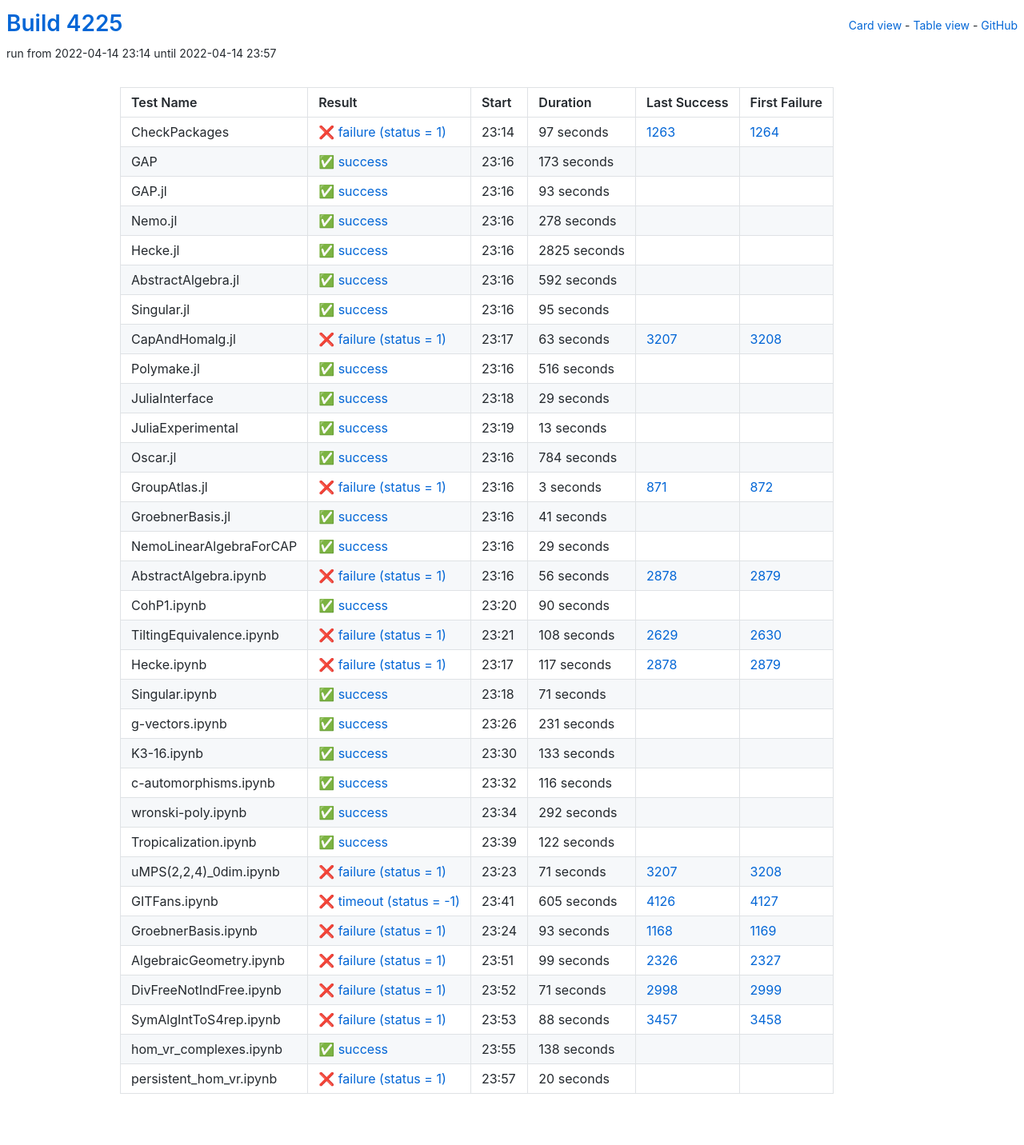
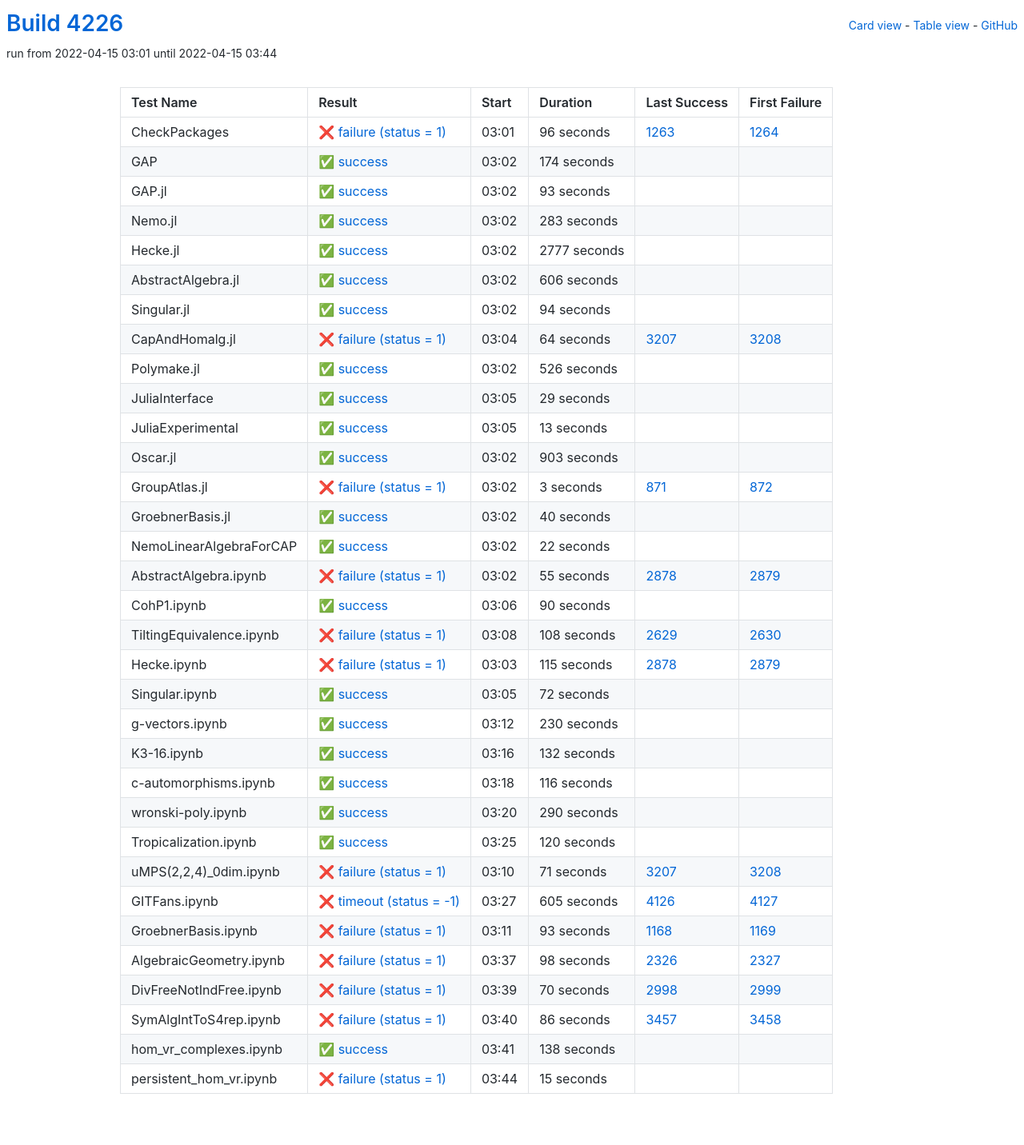
Before and after one commit to oscar-system/oscar-ci-status-stable, a Jekyll site: the page built from table.html, in a window 1280 px wide. Shown: the whole page at 80% size. Built offline with Jekyll 4.4.1, drawn with Linux system fonts in a browser that asks for light colours.

Commit message:
Build #4226

```diff
--- a/_data/ci.yml
+++ b/_data/ci.yml
@@ -1,6 +1,6 @@
 ---
-build: 4225
-build_url: https://oscarci.mathematik.uni-kl.de/job/oscar-stable/4225/
+build: 4226
+build_url: https://oscarci.mathematik.uni-kl.de/job/oscar-stable/4226/
 job: oscar-stable
 organization: oscar-system
 repo: oscar-ci-status-stable
@@ -8,32 +8,32 @@ repourl: https://github.com/oscar-system/oscar-ci-status-stable
 tests:
 - name: CheckPackages
   id: checkpackages
-  log: https://oscarci.mathematik.uni-kl.de/job/oscar-stable/4225/artifact/logs/build-4225/CheckPackages.log
-  start: 2022-04-14 23:14
+  log: https://oscarci.mathematik.uni-kl.de/job/oscar-stable/4226/artifact/logs/build-4226/CheckPackages.log
+  start: 2022-04-15 03:01
   success: false
   exitcode: 1
   status: failure
-  duration: 97
+  duration: 96
   last_success: 1263
   last_success_url: https://oscarci.mathematik.uni-kl.de/job/oscar-stable/1263/
   first_failure: 1264
   first_failure_url: https://oscarci.mathematik.uni-kl.de/job/oscar-stable/1264/
 - name: GAP
   id: gap
-  log: https://oscarci.mathematik.uni-kl.de/job/oscar-stable/4225/artifact/logs/build-4225/GAP.log
-  start: 2022-04-14 23:16
+  log: https://oscarci.mathematik.uni-kl.de/job/oscar-stable/4226/artifact/logs/build-4226/GAP.log
+  start: 2022-04-15 03:02
   success: true
   exitcode: 0
   status: success
-  duration: 173
+  duration: 174
   last_success: false
   last_success_url:
   first_failure: false
   first_failure_url:
 - name: GAP.jl
   id: gap-jl
-  log: https://oscarci.mathematik.uni-kl.de/job/oscar-stable/4225/artifact/logs/build-4225/GAP.jl.log
-  start: 2022-04-14 23:16
+  log: https://oscarci.mathematik.uni-kl.de/job/oscar-stable/4226/artifact/logs/build-4226/GAP.jl.log
+  start: 2022-04-15 03:02
   success: true
   exitcode: 0
   status: success
@@ -44,80 +44,80 @@ tests:
   first_failure_url:
 - name: Nemo.jl
   id: nemo-jl
-  log: https://oscarci.mathematik.uni-kl.de/job/oscar-stable/4225/artifact/logs/build-4225/Nemo.jl.log
-  start: 2022-04-14 23:16
+  log: https://oscarci.mathematik.uni-kl.de/job/oscar-stable/4226/artifact/logs/build-4226/Nemo.jl.log
+  start: 2022-04-15 03:02
   success: true
   exitcode: 0
   status: success
-  duration: 278
+  duration: 283
   last_success: false
   last_success_url:
   first_failure: false
   first_failure_url:
 - name: Hecke.jl
   id: hecke-jl
-  log: https://oscarci.mathematik.uni-kl.de/job/oscar-stable/4225/artifact/logs/build-4225/Hecke.jl.log
-  start: 2022-04-14 23:16
+  log: https://oscarci.mathematik.uni-kl.de/job/oscar-stable/4226/artifact/logs/build-4226/Hecke.jl.log
+  start: 2022-04-15 03:02
   success: true
   exitcode: 0
   status: success
-  duration: 2825
+  duration: 2777
   last_success: false
   last_success_url:
   first_failure: false
   first_failure_url:
 - name: AbstractAlgebra.jl
   id: abstractalgebra-jl
-  log: https://oscarci.mathematik.uni-kl.de/job/oscar-stable/4225/artifact/logs/build-4225/AbstractAlgebra.jl.log
-  start: 2022-04-14 23:16
+  log: https://oscarci.mathematik.uni-kl.de/job/oscar-stable/4226/artifact/logs/build-4226/AbstractAlgebra.jl.log
+  start: 2022-04-15 03:02
   success: true
   exitcode: 0
   status: success
-  duration: 592
+  duration: 606
   last_success: false
   last_success_url:
   first_failure: false
   first_failure_url:
 - name: Singular.jl
   id: singular-jl
-  log: https://oscarci.mathematik.uni-kl.de/job/oscar-stable/4225/artifact/logs/build-4225/Singular.jl.log
-  start: 2022-04-14 23:16
+  log: https://oscarci.mathematik.uni-kl.de/job/oscar-stable/4226/artifact/logs/build-4226/Singular.jl.log
+  start: 2022-04-15 03:02
   success: true
   exitcode: 0
   status: success
-  duration: 95
+  duration: 94
   last_success: false
   last_success_url:
   first_failure: false
   first_failure_url:
 - name: CapAndHomalg.jl
   id: capandhomalg-jl
-  log: https://oscarci.mathematik.uni-kl.de/job/oscar-stable/4225/artifact/logs/build-4225/CapAndHomalg.jl.log
-  start: 2022-04-14 23:17
+  log: https://oscarci.mathematik.uni-kl.de/job/oscar-stable/4226/artifact/logs/build-4226/CapAndHomalg.jl.log
+  start: 2022-04-15 03:04
   success: false
   exitcode: 1
   status: failure
-  duration: 63
+  duration: 64
   last_success: 3207
   last_success_url: https://oscarci.mathematik.uni-kl.de/job/oscar-stable/3207/
   first_failure: 3208
   first_failure_url: https://oscarci.mathematik.uni-kl.de/job/oscar-stable/3208/
 - name: Polymake.jl
   id: polymake-jl
-  log: https://oscarci.mathematik.uni-kl.de/job/oscar-stable/4225/artifact/logs/build-4225/Polymake.jl.log
-  start: 2022-04-14 23:16
+  log: https://oscarci.mathematik.uni-kl.de/job/oscar-stable/4226/artifact/logs/build-4226/Polymake.jl.log
+  start: 2022-04-15 03:02
   success: true
   exitcode: 0
   status: success
-  duration: 516
+  duration: 526
   last_success: false
   last_success_url:
   first_failure: false
   first_failure_url:
 - name: JuliaInterface
   id: juliainterface
-  log: https://oscarci.mathematik.uni-kl.de/job/oscar-stable/4225/artifact/logs/build-4225/JuliaInterface.log
-  start: 2022-04-14 23:18
+  log: https://oscarci.mathematik.uni-kl.de/job/oscar-stable/4226/artifact/logs/build-4226/JuliaInterface.log
+  start: 2022-04-15 03:05
   success: true
   exitcode: 0
   status: success
@@ -128,8 +128,8 @@ tests:
   first_failure_url:
 - name: JuliaExperimental
   id: juliaexperimental
-  log: https://oscarci.mathematik.uni-kl.de/job/oscar-stable/4225/artifact/logs/build-4225/JuliaExperimental.log
-  start: 2022-04-14 23:19
+  log: https://oscarci.mathematik.uni-kl.de/job/oscar-stable/4226/artifact/logs/build-4226/JuliaExperimental.log
+  start: 2022-04-15 03:05
   success: true
   exitcode: 0
   status: success
@@ -140,20 +140,20 @@ tests:
   first_failure_url:
 - name: Oscar.jl
   id: oscar-jl
-  log: https://oscarci.mathematik.uni-kl.de/job/oscar-stable/4225/artifact/logs/build-4225/Oscar.jl.log
-  start: 2022-04-14 23:16
+  log: https://oscarci.mathematik.uni-kl.de/job/oscar-stable/4226/artifact/logs/build-4226/Oscar.jl.log
+  start: 2022-04-15 03:02
   success: true
   exitcode: 0
   status: success
-  duration: 784
+  duration: 903
   last_success: false
   last_success_url:
   first_failure: false
   first_failure_url:
 - name: GroupAtlas.jl
   id: groupatlas-jl
-  log: https://oscarci.mathematik.uni-kl.de/job/oscar-stable/4225/artifact/logs/build-4225/GroupAtlas.jl.log
-  start: 2022-04-14 23:16
+  log: https://oscarci.mathematik.uni-kl.de/job/oscar-stable/4226/artifact/logs/build-4226/GroupAtlas.jl.log
+  start: 2022-04-15 03:02
   success: false
   exitcode: 1
   status: failure
@@ -164,44 +164,44 @@ tests:
   first_failure_url: https://oscarci.mathematik.uni-kl.de/job/oscar-stable/872/
 - name: GroebnerBasis.jl
   id: groebnerbasis-jl
-  log: https://oscarci.mathematik.uni-kl.de/job/oscar-stable/4225/artifact/logs/build-4225/GroebnerBasis.jl.log
-  start: 2022-04-14 23:16
+  log: https://oscarci.mathematik.uni-kl.de/job/oscar-stable/4226/artifact/logs/build-4226/GroebnerBasis.jl.log
+  start: 2022-04-15 03:02
   success: true
   exitcode: 0
   status: success
-  duration: 41
+  duration: 40
   last_success: false
   last_success_url:
   first_failure: false
   first_failure_url:
 - name: NemoLinearAlgebraForCAP
   id: nemolinearalgebraforcap
-  log: https://oscarci.mathematik.uni-kl.de/job/oscar-stable/4225/artifact/logs/build-4225/NemoLinearAlgebraForCAP.log
-  start: 2022-04-14 23:16
+  log: https://oscarci.mathematik.uni-kl.de/job/oscar-stable/4226/artifact/logs/build-4226/NemoLinearAlgebraForCAP.log
+  start: 2022-04-15 03:02
   success: true
   exitcode: 0
   status: success
-  duration: 29
+  duration: 22
   last_success: false
   last_success_url:
   first_failure: false
   first_failure_url:
 - name: AbstractAlgebra.ipynb
   id: abstractalgebra-ipynb
-  log: https://oscarci.mathematik.uni-kl.de/job/oscar-stable/4225/artifact/logs/build-4225/AbstractAlgebra.ipynb.log
-  start: 2022-04-14 23:16
+  log: https://oscarci.mathematik.uni-kl.de/job/oscar-stable/4226/artifact/logs/build-4226/AbstractAlgebra.ipynb.log
+  start: 2022-04-15 03:02
   success: false
   exitcode: 1
   status: failure
-  duration: 56
+  duration: 55
   last_success: 2878
   last_success_url: https://oscarci.mathematik.uni-kl.de/job/oscar-stable/2878/
   first_failure: 2879
   first_failure_url: https://oscarci.mathematik.uni-kl.de/job/oscar-stable/2879/
 - name: CohP1.ipynb
   id: cohp1-ipynb
-  log: https://oscarci.mathematik.uni-kl.de/job/oscar-stable/4225/artifact/logs/build-4225/CohP1.ipynb.log
-  start: 2022-04-14 23:20
+  log: https://oscarci.mathematik.uni-kl.de/job/oscar-stable/4226/artifact/logs/build-4226/CohP1.ipynb.log
+  start: 2022-04-15 03:06
   success: true
   exitcode: 0
   status: success
@@ -212,8 +212,8 @@ tests:
   first_failure_url:
 - name: TiltingEquivalence.ipynb
   id: tiltingequivalence-ipynb
-  log: https://oscarci.mathematik.uni-kl.de/job/oscar-stable/4225/artifact/logs/build-4225/TiltingEquivalence.ipynb.log
-  start: 2022-04-14 23:21
+  log: https://oscarci.mathematik.uni-kl.de/job/oscar-stable/4226/artifact/logs/build-4226/TiltingEquivalence.ipynb.log
+  start: 2022-04-15 03:08
   success: false
   exitcode: 1
   status: failure
@@ -224,56 +224,56 @@ tests:
   first_failure_url: https://oscarci.mathematik.uni-kl.de/job/oscar-stable/2630/
 - name: Hecke.ipynb
   id: hecke-ipynb
-  log: https://oscarci.mathematik.uni-kl.de/job/oscar-stable/4225/artifact/logs/build-4225/Hecke.ipynb.log
-  start: 2022-04-14 23:17
+  log: https://oscarci.mathematik.uni-kl.de/job/oscar-stable/4226/artifact/logs/build-4226/Hecke.ipynb.log
+  start: 2022-04-15 03:03
   success: false
   exitcode: 1
   status: failure
-  duration: 117
+  duration: 115
   last_success: 2878
   last_success_url: https://oscarci.mathematik.uni-kl.de/job/oscar-stable/2878/
   first_failure: 2879
   first_failure_url: https://oscarci.mathematik.uni-kl.de/job/oscar-stable/2879/
 - name: Singular.ipynb
   id: singular-ipynb
-  log: https://oscarci.mathematik.uni-kl.de/job/oscar-stable/4225/artifact/logs/build-4225/Singular.ipynb.log
-  start: 2022-04-14 23:18
+  log: https://oscarci.mathematik.uni-kl.de/job/oscar-stable/4226/artifact/logs/build-4226/Singular.ipynb.log
+  start: 2022-04-15 03:05
   success: true
   exitcode: 0
   status: success
-  duration: 71
+  duration: 72
   last_success: false
   last_success_url:
   first_failure: false
   first_failure_url:
 - name: g-vectors.ipynb
   id: g-vectors-ipynb
-  log: https://oscarci.mathematik.uni-kl.de/job/oscar-stable/4225/artifact/logs/build-4225/g-vectors.ipynb.log
-  start: 2022-04-14 23:26
+  log: https://oscarci.mathematik.uni-kl.de/job/oscar-stable/4226/artifact/logs/build-4226/g-vectors.ipynb.log
+  start: 2022-04-15 03:12
   success: true
   exitcode: 0
   status: success
-  duration: 231
+  duration: 230
   last_success: false
   last_success_url:
   first_failure: false
   first_failure_url:
 - name: K3-16.ipynb
   id: k3-16-ipynb
-  log: https://oscarci.mathematik.uni-kl.de/job/oscar-stable/4225/artifact/logs/build-4225/K3-16.ipynb.log
-  start: 2022-04-14 23:30
+  log: https://oscarci.mathematik.uni-kl.de/job/oscar-stable/4226/artifact/logs/build-4226/K3-16.ipynb.log
+  start: 2022-04-15 03:16
   success: true
   exitcode: 0
   status: success
-  duration: 133
+  duration: 132
   last_success: false
   last_success_url:
   first_failure: false
   first_failure_url:
 - name: c-automorphisms.ipynb
   id: c-automorphisms-ipynb
-  log: https://oscarci.mathematik.uni-kl.de/job/oscar-stable/4225/artifact/logs/build-4225/c-automorphisms.ipynb.log
-  start: 2022-04-14 23:32
+  log: https://oscarci.mathematik.uni-kl.de/job/oscar-stable/4226/artifact/logs/build-4226/c-automorphisms.ipynb.log
+  start: 2022-04-15 03:18
   success: true
   exitcode: 0
   status: success
@@ -284,32 +284,32 @@ tests:
   first_failure_url:
 - name: wronski-poly.ipynb
   id: wronski-poly-ipynb
-  log: https://oscarci.mathematik.uni-kl.de/job/oscar-stable/4225/artifact/logs/build-4225/wronski-poly.ipynb.log
-  start: 2022-04-14 23:34
+  log: https://oscarci.mathematik.uni-kl.de/job/oscar-stable/4226/artifact/logs/build-4226/wronski-poly.ipynb.log
+  start: 2022-04-15 03:20
   success: true
   exitcode: 0
   status: success
-  duration: 292
+  duration: 290
   last_success: false
   last_success_url:
   first_failure: false
   first_failure_url:
 - name: Tropicalization.ipynb
   id: tropicalization-ipynb
-  log: https://oscarci.mathematik.uni-kl.de/job/oscar-stable/4225/artifact/logs/build-4225/Tropicalization.ipynb.log
-  start: 2022-04-14 23:39
+  log: https://oscarci.mathematik.uni-kl.de/job/oscar-stable/4226/artifact/logs/build-4226/Tropicalization.ipynb.log
+  start: 2022-04-15 03:25
   success: true
   exitcode: 0
   status: success
-  duration: 122
+  duration: 120
   last_success: false
   last_success_url:
   first_failure: false
   first_failure_url:
 - name: uMPS(2,2,4)_0dim.ipynb
   id: umps-2-2-4-0dim-ipynb
-  log: https://oscarci.mathematik.uni-kl.de/job/oscar-stable/4225/artifact/logs/build-4225/uMPS-2-2-4-_0dim.ipynb.log
-  start: 2022-04-14 23:23
+  log: https://oscarci.mathematik.uni-kl.de/job/oscar-stable/4226/artifact/logs/build-4226/uMPS-2-2-4-_0dim.ipynb.log
+  start: 2022-04-15 03:10
   success: false
   exitcode: 1
   status: failure
@@ -320,8 +320,8 @@ tests:
   first_failure_url: https://oscarci.mathematik.uni-kl.de/job/oscar-stable/3208/
 - name: GITFans.ipynb
   id: gitfans-ipynb
-  log: https://oscarci.mathematik.uni-kl.de/job/oscar-stable/4225/artifact/logs/build-4225/GITFans.ipynb.log
-  start: 2022-04-14 23:41
+  log: https://oscarci.mathematik.uni-kl.de/job/oscar-stable/4226/artifact/logs/build-4226/GITFans.ipynb.log
+  start: 2022-04-15 03:27
   success: false
   exitcode: -1
   status: timeout
@@ -332,8 +332,8 @@ tests:
   first_failure_url: https://oscarci.mathematik.uni-kl.de/job/oscar-stable/4127/
 - name: GroebnerBasis.ipynb
   id: groebnerbasis-ipynb
-  log: https://oscarci.mathematik.uni-kl.de/job/oscar-stable/4225/artifact/logs/build-4225/GroebnerBasis.ipynb.log
-  start: 2022-04-14 23:24
+  log: https://oscarci.mathematik.uni-kl.de/job/oscar-stable/4226/artifact/logs/build-4226/GroebnerBasis.ipynb.log
+  start: 2022-04-15 03:11
   success: false
   exitcode: 1
   status: failure
@@ -344,44 +344,44 @@ tests:
   first_failure_url: https://oscarci.mathematik.uni-kl.de/job/oscar-stable/1169/
 - name: AlgebraicGeometry.ipynb
   id: algebraicgeometry-ipynb
-  log: https://oscarci.mathematik.uni-kl.de/job/oscar-stable/4225/artifact/logs/build-4225/AlgebraicGeometry.ipynb.log
-  start: 2022-04-14 23:51
+  log: https://oscarci.mathematik.uni-kl.de/job/oscar-stable/4226/artifact/logs/build-4226/AlgebraicGeometry.ipynb.log
+  start: 2022-04-15 03:37
   success: false
   exitcode: 1
   status: failure
-  duration: 99
+  duration: 98
   last_success: 2326
   last_success_url: https://oscarci.mathematik.uni-kl.de/job/oscar-stable/2326/
   first_failure: 2327
   first_failure_url: https://oscarci.mathematik.uni-kl.de/job/oscar-stable/2327/
 - name: DivFreeNotIndFree.ipynb
   id: divfreenotindfree-ipynb
-  log: https://oscarci.mathematik.uni-kl.de/job/oscar-stable/4225/artifact/logs/build-4225/DivFreeNotIndFree.ipynb.log
-  start: 2022-04-14 23:52
+  log: https://oscarci.mathematik.uni-kl.de/job/oscar-stable/4226/artifact/logs/build-4226/DivFreeNotIndFree.ipynb.log
+  start: 2022-04-15 03:39
   success: false
   exitcode: 1
   status: failure
-  duration: 71
+  duration: 70
   last_success: 2998
   last_success_url: https://oscarci.mathematik.uni-kl.de/job/oscar-stable/2998/
   first_failure: 2999
   first_failure_url: https://oscarci.mathematik.uni-kl.de/job/oscar-stable/2999/
 - name: SymAlgIntToS4rep.ipynb
   id: symalginttos4rep-ipynb
-  log: https://oscarci.mathematik.uni-kl.de/job/oscar-stable/4225/artifact/logs/build-4225/SymAlgIntToS4rep.ipynb.log
-  start: 2022-04-14 23:53
+  log: https://oscarci.mathematik.uni-kl.de/job/oscar-stable/4226/artifact/logs/build-4226/SymAlgIntToS4rep.ipynb.log
+  start: 2022-04-15 03:40
   success: false
   exitcode: 1
   status: failure
-  duration: 88
+  duration: 86
   last_success: 3457
   last_success_url: https://oscarci.mathematik.uni-kl.de/job/oscar-stable/3457/
   first_failure: 3458
   first_failure_url: https://oscarci.mathematik.uni-kl.de/job/oscar-stable/3458/
 - name: hom_vr_complexes.ipynb
   id: hom-vr-complexes-ipynb
-  log: https://oscarci.mathematik.uni-kl.de/job/oscar-stable/4225/artifact/logs/build-4225/hom_vr_complexes.ipynb.log
-  start: 2022-04-14 23:55
+  log: https://oscarci.mathematik.uni-kl.de/job/oscar-stable/4226/artifact/logs/build-4226/hom_vr_complexes.ipynb.log
+  start: 2022-04-15 03:41
   success: true
   exitcode: 0
   status: success
@@ -392,12 +392,12 @@ tests:
   first_failure_url:
 - name: persistent_hom_vr.ipynb
   id: persistent-hom-vr-ipynb
-  log: https://oscarci.mathematik.uni-kl.de/job/oscar-stable/4225/artifact/logs/build-4225/persistent_hom_vr.ipynb.log
-  start: 2022-04-14 23:57
+  log: https://oscarci.mathematik.uni-kl.de/job/oscar-stable/4226/artifact/logs/build-4226/persistent_hom_vr.ipynb.log
+  start: 2022-04-15 03:44
   success: false
   exitcode: 1
   status: failure
-  duration: 20
+  duration: 15
   last_success: false
   last_success_url:
   first_failure: false
```
Also changed, not shown: README.md.
